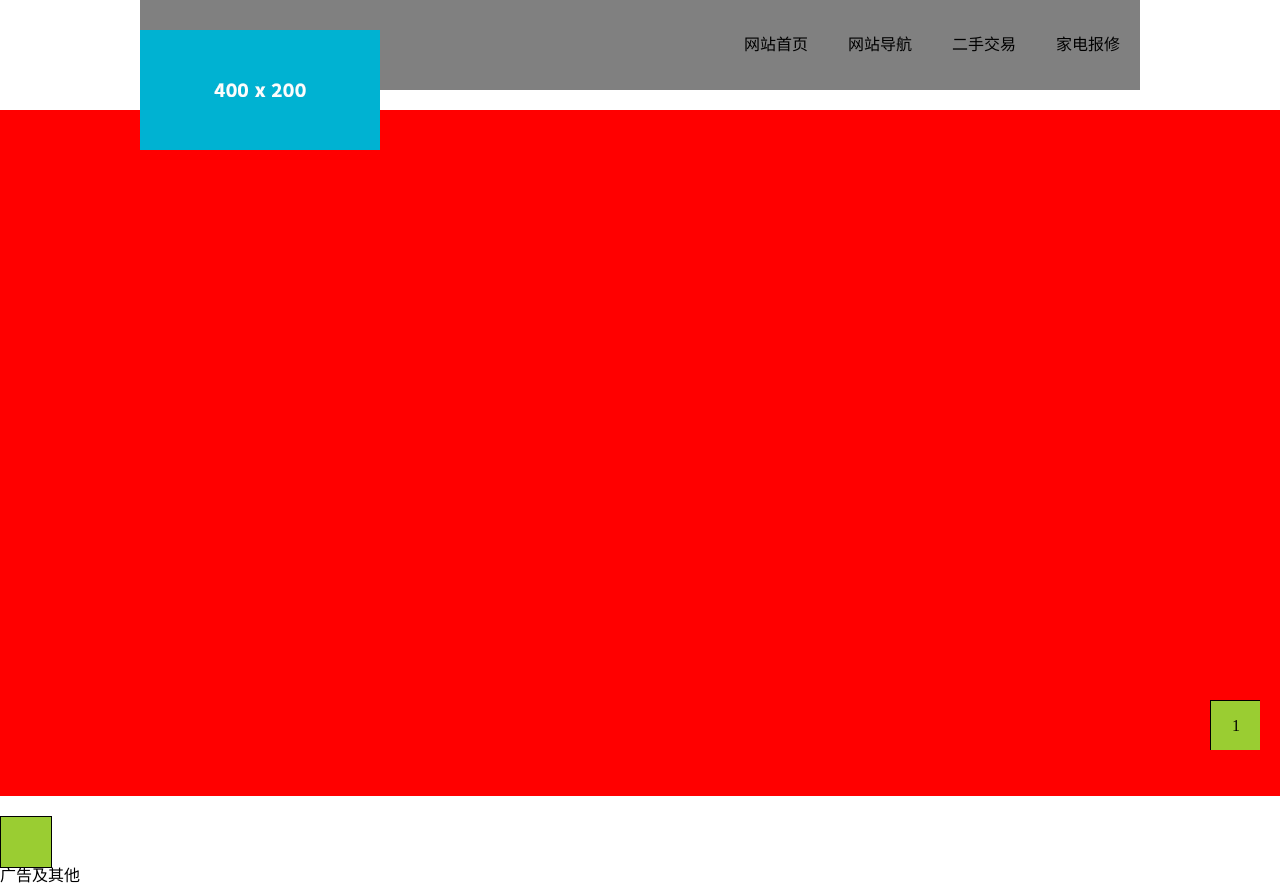
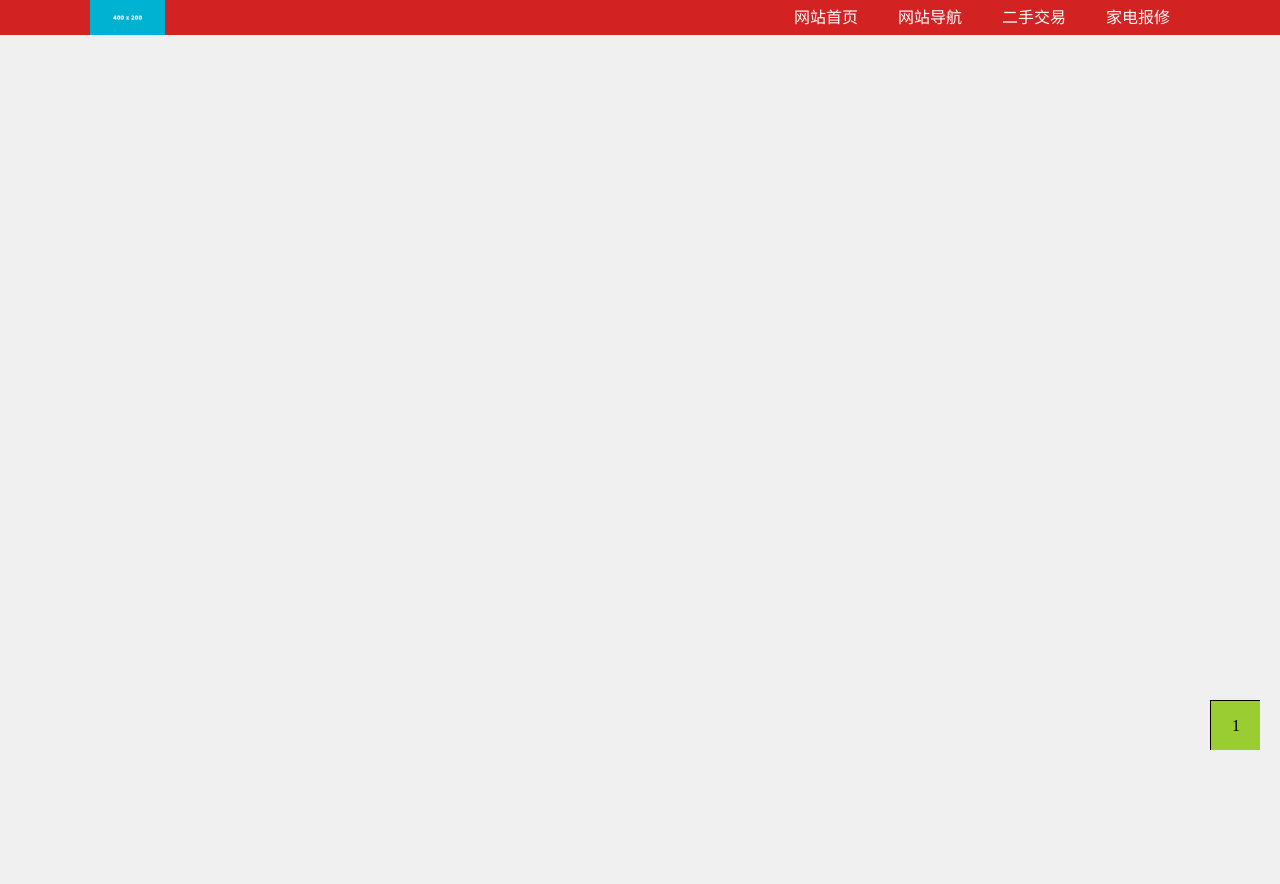
Before and after one commit to Mr-Zhuo/Mr-Zhuo.github.io, a plain HTML site: page index.html in a window 1280 px wide. After the commit the page ends 800 px from the top, so only its background shows below. Drawn offline with Linux system fonts and the light colour scheme.

Commit message:
redesign NAVBAR

```diff
--- a/css/index-html.css
+++ b/css/index-html.css
@@ -1,13 +1,16 @@
 /* <style type="text/css"> */
+			.body{
+				background-color: rgb(240, 240,240);
+			}
 			/* 测试样式,后续取消 */
-			.headNav{
-				width: 1000px;
-				height: 50px;
-				margin: 0 auto;
-				padding: 20px 0;
-				background-color: gray;
+
+			/* head */
+			.head{
+				position: fixed;
+				top: 0;
+				width: 100%;
+				background-color: rgb(210, 34, 34);
 				/* overflow:hidden; 此方法解决高度塌陷问题存在浏览器兼容问题*/
-
 			/*
 				背景图片相关属性
 				background-image: url(img/logo1.png);
@@ -28,17 +31,23 @@
 			.clearfix{
 				zoom: 1;
 			}
-
-			.logo{
+			.hd{
+				width: 1100px;
+				margin: 0 auto;
+			}
+			/* IE10及以下版本图片显示边框问题 */
+			.logo img{
+				position: relative;
+				width: 75px;
+				height: 35px;
+				border: 0;
 				float: left;
-				border: hidden;
-				padding-top: 10px;
 			}
 			/* 设置a标签文字垂直居中 把父元素行高和高度设置为一致；
 			因为默认的行高和字体高度有关，所以默认行高字体不会居中显示*/
 			.nav{
-				height: 50px;
-				font: 16px/50px "微软雅黑";
+				position: relative;
+				height: 35px;
 				float: right;
 			}
 			.navBar{
@@ -46,25 +55,25 @@
 				width: 100%;
 				height: 100%;
 			}
-			.nav1st{
+			.navBar li{
 				float: right;
 				list-style: none;
 				/* width: 100px; 不设置宽度后设置padding值不会改变元素可见框大小*/
 				margin: 0 20px;/* 设置外边距 */
 			}
-			.nav1st:hover{
-				border-bottom: 1px solid #4385f6;
+			.homelink::before{
+
+				background-image: url(../img/home.png);
+				background-position: -16px,32px;
 			}
 			.navBar a{
-				width: 100%;
-				height: 100%;
 				display: block;
+				color: white;
+				font: 16px;
+				line-height: 35px;
+				font-family: "微软雅黑";
 				text-align: center;
 				text-decoration: none;
-				padding-bottom: 5px;
-			}
-			.navBar a:link{
-				color: black;
 			}
 			/*
 			.navBar a:visited{
@@ -72,17 +81,13 @@
 			}
 			*/
 			.navBar a:hover{
-				color: #4385f6;
-				/* css3特性,文字阴影效果 */
-				text-shadow: 5px 5px 5px gainsboro;
+				background-color: white;
+				color: rgb(210, 34, 34);
 			}
 			.navBar a:active{
-				color:darkred;
+				background-color: #8f001e;
 			}
-			/* 取消IE10以下版本时边框问题 */
-			.logo img{
-				border: 0;
-			}
+
 
 
 			/* content 区 */
@@ -91,23 +96,14 @@
 				background-color: red;
 			}
 			.img1 img{
-				width: 100%;
-				height: 100%;
+				width: 400px;
+				height: 200px;
 				animation: lunbo 5s ease-in-out  infinite normal;
 			}
 			@keyframes lunbo{
-
-				0% {opacity: 0;/*top:50px;left:-100px; -moz-transform: scale(0,0); */}
-/* 				20% {opacity: 0.2;top:50px;left:25px;-moz-transform: scale(20%,20%);}
-				40% {opacity: 0.4;top:50px;left:50px;-moz-transform: scale(40%,40%);} */
-				50% {opacity: 1;/*top:50px;left:100px; -moz-transform: scale(50%,50%); */}
-/* 				80% {opacity: 0.8;top:50px;left:100px;-moz-transform: scale(80%,80%);} */
-				100% {opacity: 0;/*top:50px;left:200px; -moz-transform: scale(100%,100%); */}
-/* 				60% {opacity: 0.8;-moz-transform: scale(80%,80%);}
-				70% {opacity: 0.6;-moz-transform: scale(60%,60%);}
-				80% {opacity: 0.4;-moz-transform: scale(40%,40%);}
-				90% {opacity: 0.2;-moz-transform: scale(20%,20%);}
-				100% {opacity: 0.1;-moz-transform: scale(0,0);} */
+				0% {opacity: 0;}
+				50% {opacity: 1;}
+				100% {opacity: 0;}
 			}
 			.img1 img:hover{
 				animation-play-state: paused;
--- a/index.html
+++ b/index.html
@@ -8,61 +8,61 @@
 		<link rel="stylesheet" href="css/reset.css">
 		<link rel="stylesheet" href="css/index-html.css">
 		<script type="text/javascript">
-			var i = document.getElementById('img1')
 		</script>
 	</head>
-	<body>
-
+	<body class="body">
 		<!-- 导航区 -->
-		<nav class="headNav clearfix">
-			<div class="logo"><a class="logoLink" href="#"><img src="img/logo.jpg" alt="title" title="logo" width="60%",hheight="60%"></a></div>
+		<nav class="head clearfix">
+			<div class="hd">
+				<div class="logo">
+					<a class="logoLink" href="#">
+						<img src="img/logo.jpg" alt="title" title="logo">
+					</a>
+				</div>
 				<div class="nav">
 
 					<ul class="navBar">
-					<li class="nav1st">
+						<li class="post">
 							<a href="#">家电报修
 
 							</a>
 						</li>
-					<li class="nav1st">
+						<li class="shop">
 							<a href="#">二手交易
 
 							</a>
 						</li>
-					<li class="nav1st nav2nd">
+						<li class="map">
 							<a href="#">网站导航
-						<div class="nav3" style="display: none;">
-
-						</div>
+								<div class="nnav2nd" style="display: none;"></div>
 							</a>
 						</li>
-					<li class="nav1st">
+						<li class="homelink">
 							<a href="#">网站首页
 
 							</a>
 						</li>
 					</ul>
 				</div>
+			</div>
 		</nav>
 
-		<!-- 图片轮播:CSS3实现 -->
+		<!-- 图片轮播:CSS3实现
 		<div class="PicNav">
-			 <!-- 使用display属性可以不占用文档流空间，不需要设置浮动效果 -->
 			<div class='img1'>
-					<img src="img/logo.jpg" alt="figure-1" >
+					<img src="img/logo.jpg" alt="figure-1">
 			</div>
-			 <!-- 此处ul用于当前轮播序号 -->
 			<ul class="PicNum">
-				<li></li>
-				<li></li>
-				<li></li>
+				<li>1</li>
+				<li>2</li>
+				<li>3</li>
 			</ul>
 		</div>
 
-		<!-- content -->
-		<main class="content">
+		<main>
 			<div class="box1">
-				<div class="nav1"></div>
+				<div class="nav"></div>
+				<div class="content"></div>
 			</div>
 			<aside>
 				<p>广告及其他</p>
@@ -70,11 +70,14 @@
 
 		</main>
 
-		<!-- footer -->
 		<footer class="footer">
-
+			<ul>
+				<li>关于我们</li>
+				<li>联系</li>
+				<li>友情链接</li>
+			</ul>
 		</footer>
-
+		-->
 
 		<div class="about">
 			<div class="box1">1</div>
```
Also changed, not shown: img/home.png (added), img/narrow.png (added). Lines whose indentation alone changed are shown as unchanged.
